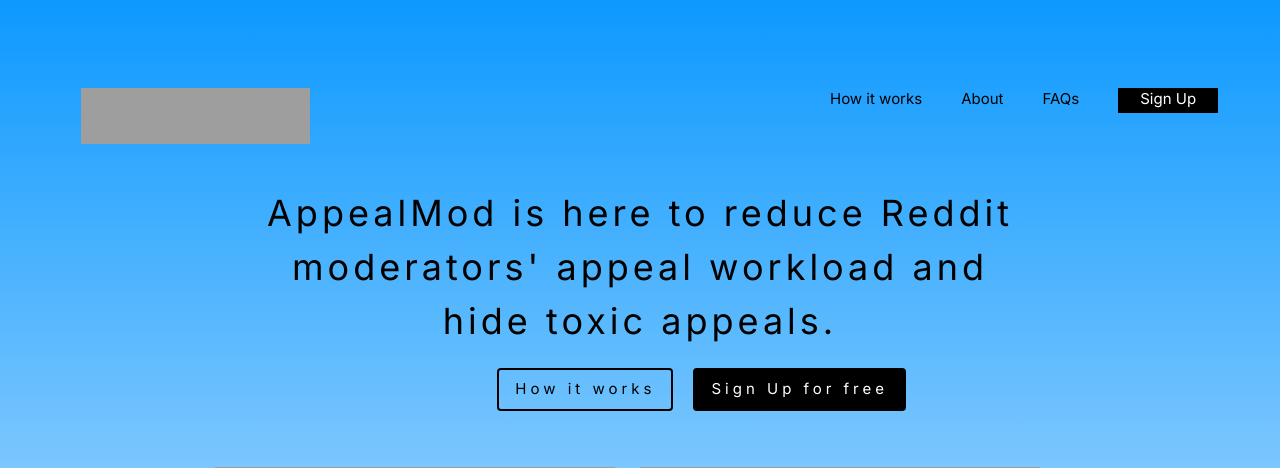
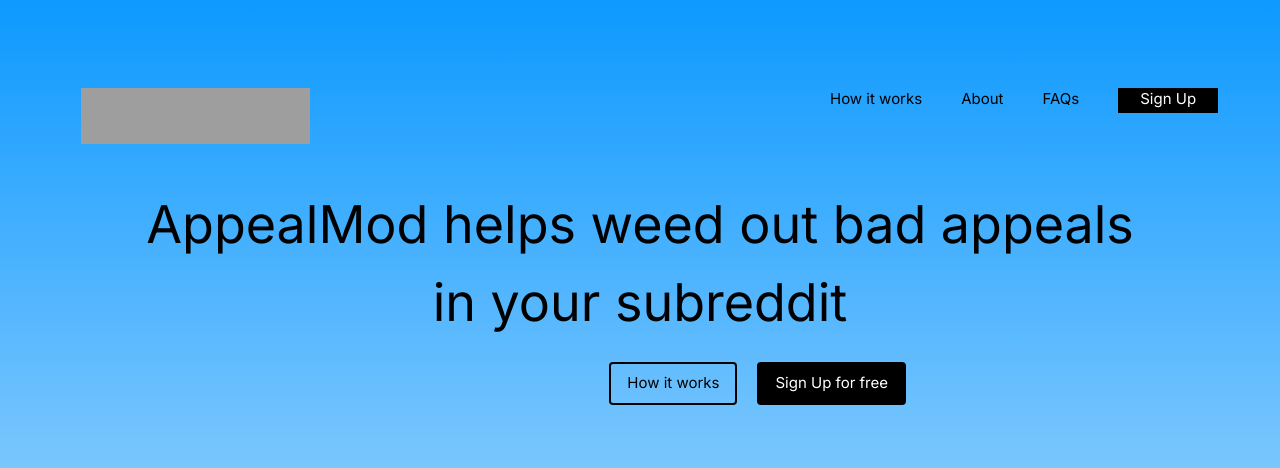
Before and after one commit to casmlab/appealmod, a Django app: page / in a window 1280 px wide. Shown: the top 468 px of the page. Run offline with Django 5.2, Linux system fonts and the light colour scheme; grey boxes are pictures that could not be loaded.

Commit message:
Change H1 size, wide, text

```diff
--- a/templates/index.html
+++ b/templates/index.html
@@ -22,6 +22,10 @@
       margin: 0;
       padding: 0;
       background: linear-gradient(to bottom, #0D99FF, #FCFCFC, #FCFCFC, #FCFCFC) !important;
+    }
+
+    h1 {
+      font-size: 52px;
     }
 
     .header {
@@ -138,8 +142,8 @@ and is wrapped around the whole page content, except for the footer in this exam
     <!-- Grid / Trainers section -->
     <div class="w3-row-padding" id="Trainers">
       <div class="w3-center w3-padding-32 ">
-        <h1 class="w3-wide w3-center">
-          AppealMod is here to reduce Reddit<br> moderators' appeal workload and<br> hide toxic appeals.
+        <h1 class="w3-center">
+          AppealMod helps weed out bad appeals<br/> in your subreddit
           <br>
           <a href="#SignUpSection" class="w3-hide-small w3-bar-item w3-button w3-mobile w3-medium w3-right w3-blank w3-round padding-right: 100px;" style="margin-top:20px ; margin-right:350px; background-color: #000; color: white; border: 2px solid #000;">Sign Up for free</a>&nbsp;
           <a href="#HowItWorks" class="w3-hide-small w3-bar-item w3-button w3-mobile w3-medium w3-right w3-blank w3-round how-it-works-btn" style="margin-top:20px ; border: 2px solid #000; ">How it works</a>
```
